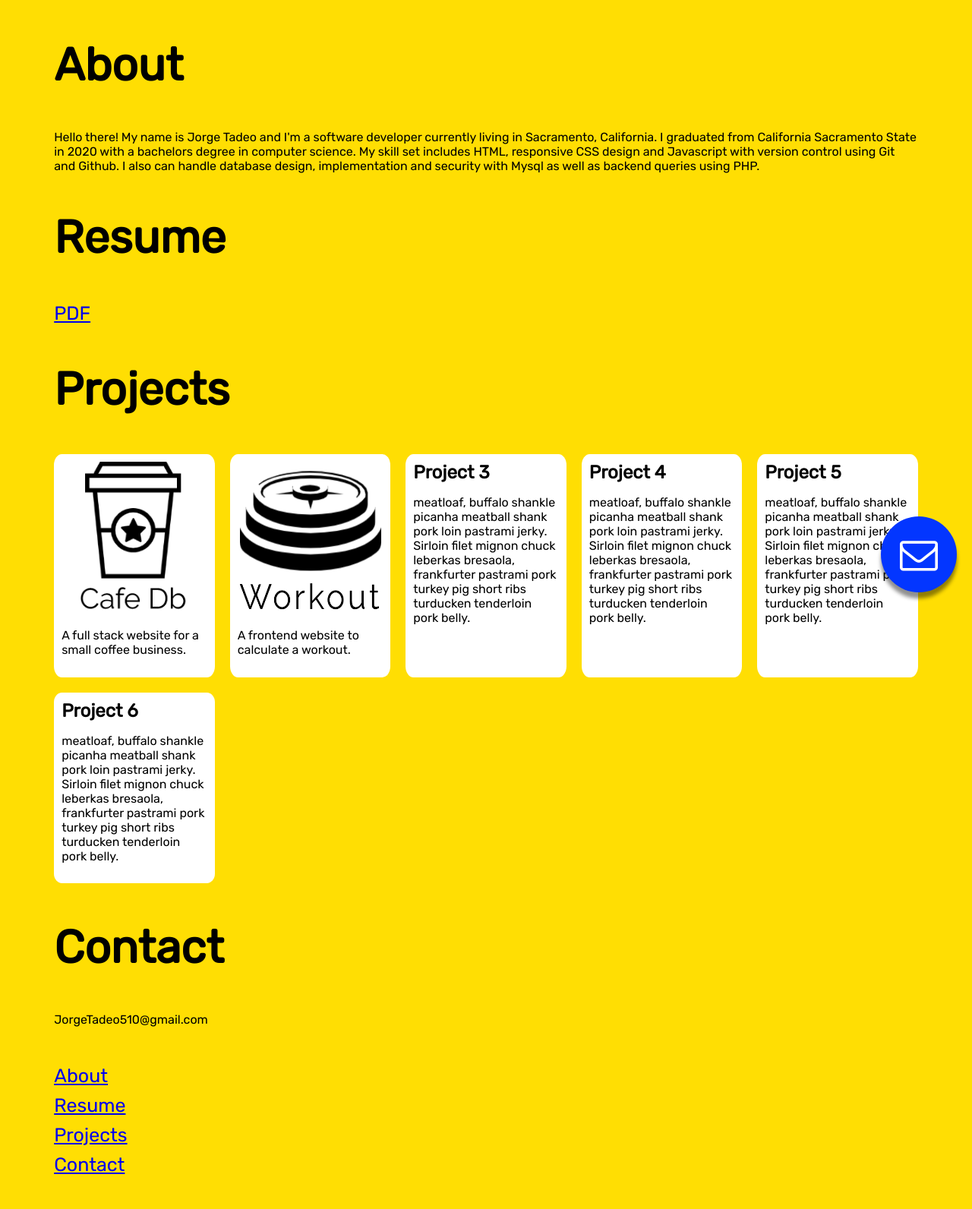
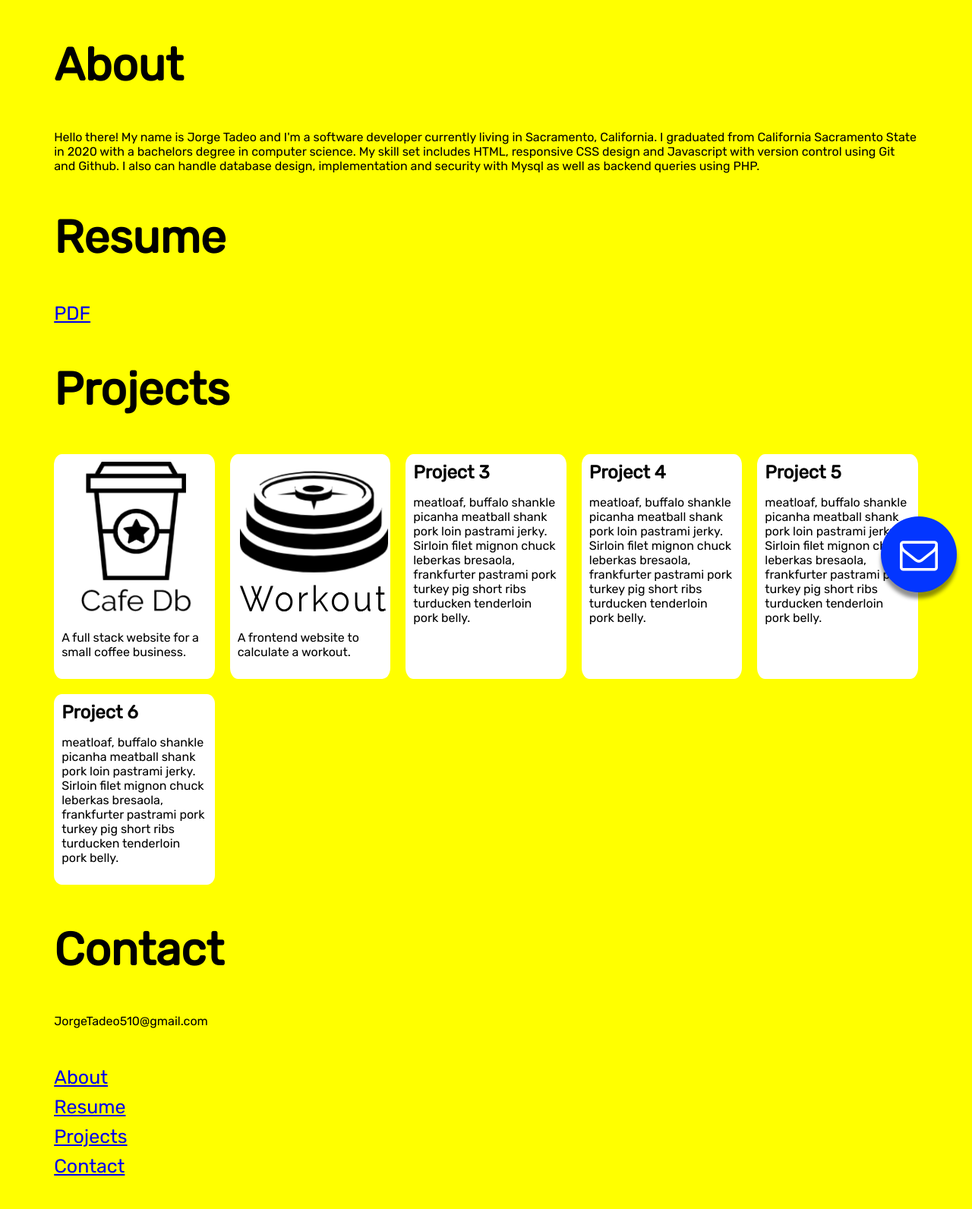
Before and after one commit to JorgeTadeo/PersonalWebSite, a PHP site: page / in a window 1280 px wide. Shown: the whole page at 76% size. Before the commit the page ends 1546 px from the top, so only its background shows below. Run offline with PHP 8.4, Linux system fonts and the light colour scheme.

Commit message:
TEST#2
mobile test

```diff
--- a/index.php
+++ b/index.php
@@ -26,8 +26,7 @@
 		margin: 0;
 		padding: 0;
 		display: grid;
-		gap: 20px;
-		grid-template-columns: repeat(auto-fill, minmax(200px, 1fr));
+		gap:20px;
 	}
 
 	.grid > li{
@@ -91,10 +90,37 @@
 	}
 	a > p {
 		font-size: 16px;
-		color:black;
+		color: black;
 	}
 	.grid > li > a{
 		text-decoration: none;
+	}
+
+	@media (min-width: 768px) {
+	    body {
+			background-color: blue;
+		}
+		.grid{
+			grid-template-columns: 1fr 1fr;
+		}
+	}
+
+	@media (min-width: 992px) {
+	    body {
+			background-color: green;
+		}
+		.grid{
+			grid-template-columns: 1fr 1fr 1fr;
+		}
+	}
+
+	@media (min-width: 1200px) {
+		body {
+			background-color: yellow;
+		}
+		.grid{
+			grid-template-columns: repeat(auto-fill, minmax(200px, 1fr));
+		}
 	}
 	</style>
   </head>
@@ -113,25 +139,25 @@
 				 I also can handle database design, implementation and security with Mysql as well as backend queries using PHP.
 			  </p>
 			<h1 id="resume">Resume</h1>
-			<a href="CV.pdf">PDF</a>
+			 <a href="CV.pdf">PDF</a>
 			 <h1 id="projects">Projects</h1>
 			  <ul class="grid">
-			    	<li>
-					<a class="image" href="https://www.cafedb.xyz/"><img src="cafedblogo.png" width="100%" height="72%">
+			    <li>
+					<a href="https://www.cafedb.xyz/"><img src="cafedblogo.png" width="200px" height="200px">
 					<p>
 					  A full stack website for a small coffee business.
 					</p>
 					</a>
 				</li>
 				<li>
-				  	<a class="image" href="#"><img src="workoutlogo.png" width="100%" height="72%">
+				  <a id="project2" href="#"><img class="image" src="workoutlogo.png" width="200px" height="200px">
 				  	<p>
 						A frontend website to calculate a workout.
 					</p>
 					</a>
 				</li>
 				<li>
-				  <h2>Project 3</h2>
+					<h2>Project 3</h2>
 					<p>
 					  meatloaf, buffalo shankle picanha meatball shank pork loin pastrami jerky. Sirloin filet mignon chuck
 					  leberkas bresaola, frankfurter pastrami pork turkey pig short ribs turducken tenderloin pork belly.
```
